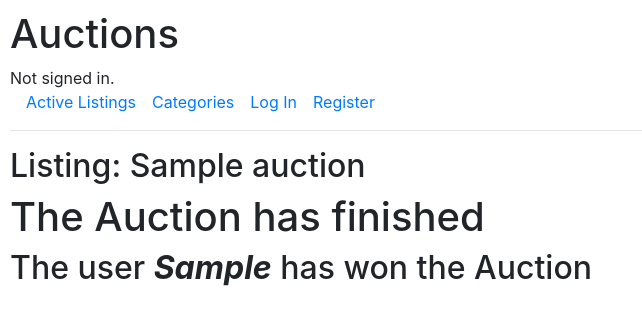
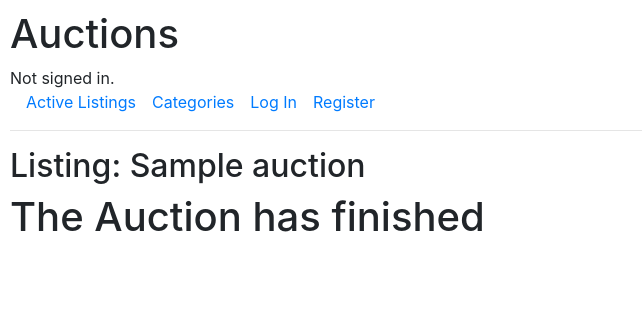
Before and after one commit to HansJP96/Project2Django, a Django app: template commerce/auctions/templates/auctions/auction_view.html in a window 1280 px wide. Shown: the top 325 px of the page, without its empty margins (0-642 px from the left). Run offline with Django 3.2, Linux system fonts and the light colour scheme; the template is opened without the code that fills it: most values are stand-ins (such as "Sample title", 1, 10 or a date in 2020); some libraries are stand-ins or nearby versions.

Commit message:
Correccion ganador subasta template

```diff
--- a/commerce/auctions/templates/auctions/auction_view.html
+++ b/commerce/auctions/templates/auctions/auction_view.html
@@ -38,7 +38,7 @@
         {% include "auctions/comments/comments.html" with id_auction=auction_data.id %}
     {% else %}
         <h1>The Auction has finished</h1>
-        {% if auction_data.seller_user == user or highest_bid.bidder_user %}
+        {% if auction_data.seller_user == user %}
             <h2>The user
                 <i>
                     <b>{{ highest_bid.bidder_user }}</b>
@@ -49,8 +49,7 @@
             <h2>
                 <i>
                     <b>{{highest_bid.bidder_user}}</b>
-                </i>
-                , you are the winner of the auction, enjoy your new acquisition !!!
+                </i>, you are the winner of the auction, enjoy your new acquisition !!!
             </h2>
         {% endif %}
     {% endif %}
```
Also changed, not shown: commerce/db.sqlite3.
